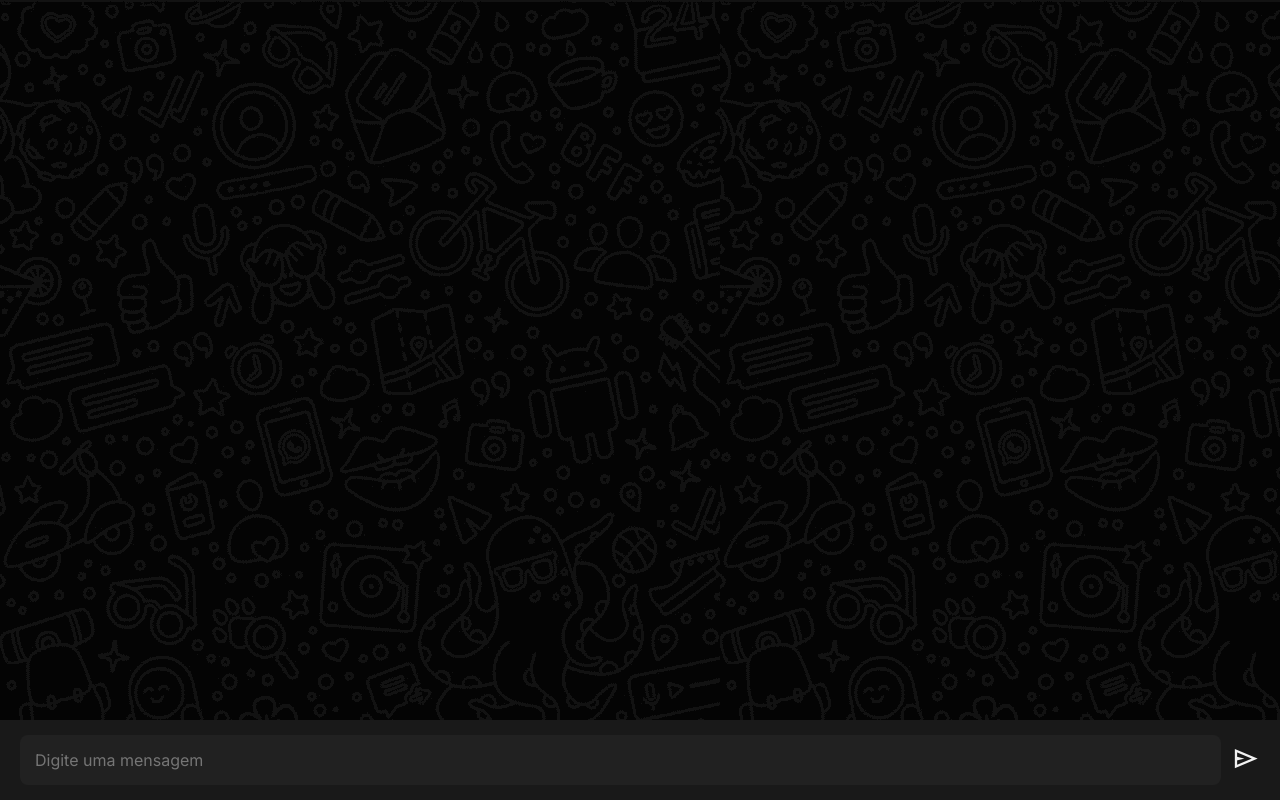
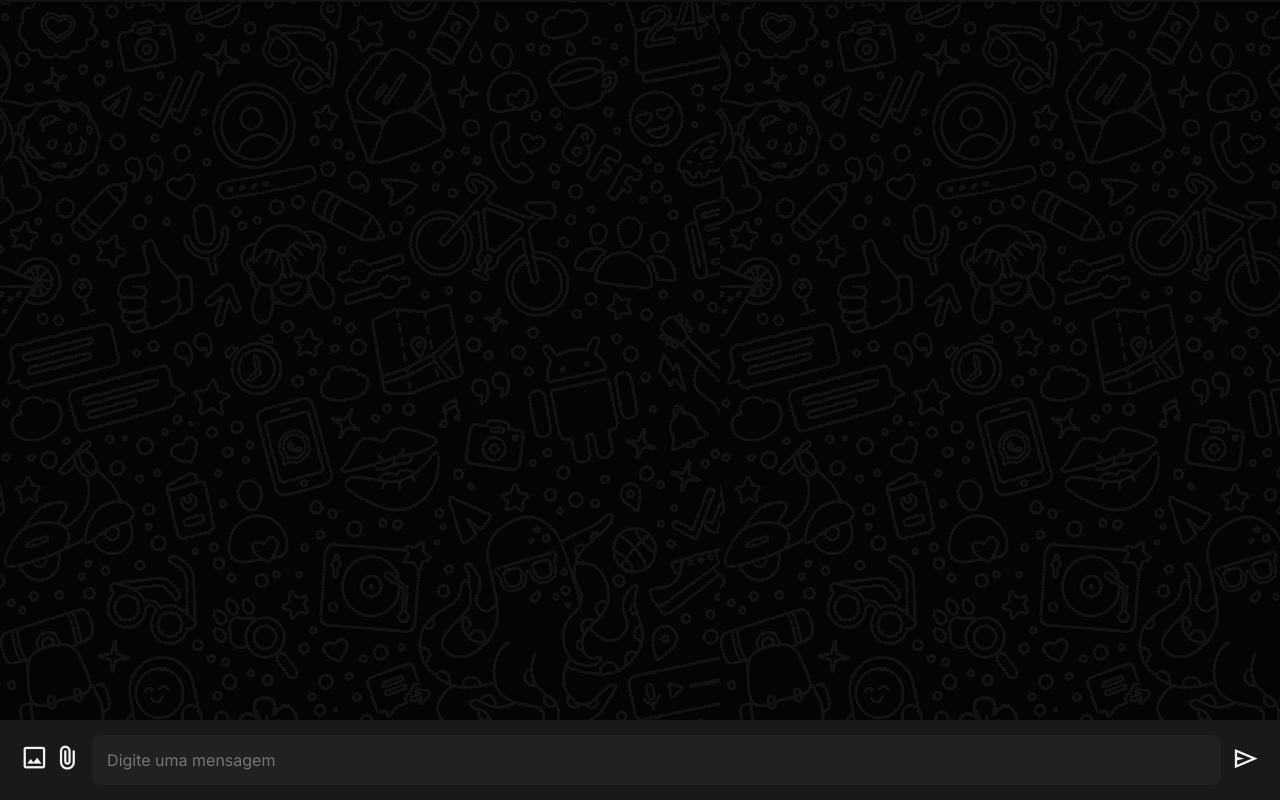
Before and after one commit to MrLuke1337/Chat, a plain HTML site: page frontend/index.html in a window 1280 px wide. Both pictures are taken after typing "Sample" into the empty fields and a click on the button "Entrar". Drawn offline with nearby package versions, Linux system fonts and the light colour scheme.

Commit message:
Add file upload options to chat form
Added file input fields for image and document attachments in the chat form.

```diff
--- a/frontend/index.html
+++ b/frontend/index.html
@@ -26,7 +26,19 @@
             </section>
 
             <form class="chat__form">
-                <input type="text" class="chat__input" placeholder="Digite uma mensagem" required />
+                <div class="chat__attachments-container">
+                    <label for="file-input" class="chat__button chat__attachment-label">
+                        <span class="material-symbols-outlined">image</span>
+                    </label>
+                    <input type="file" id="file-input" accept="image/*" style="display: none;" />
+
+                    <label for="document-input" class="chat__button chat__attachment-label">
+                        <span class="material-symbols-outlined">attach_file</span>
+                    </label>
+                    <input type="file" id="document-input" accept="*/*" style="display: none;" />
+                </div>
+
+                <input type="text" class="chat__input" placeholder="Digite uma mensagem" />
                 <button type="submit" class="chat__button">
                     <span class="material-symbols-outlined">send</span>
                 </button>
```
